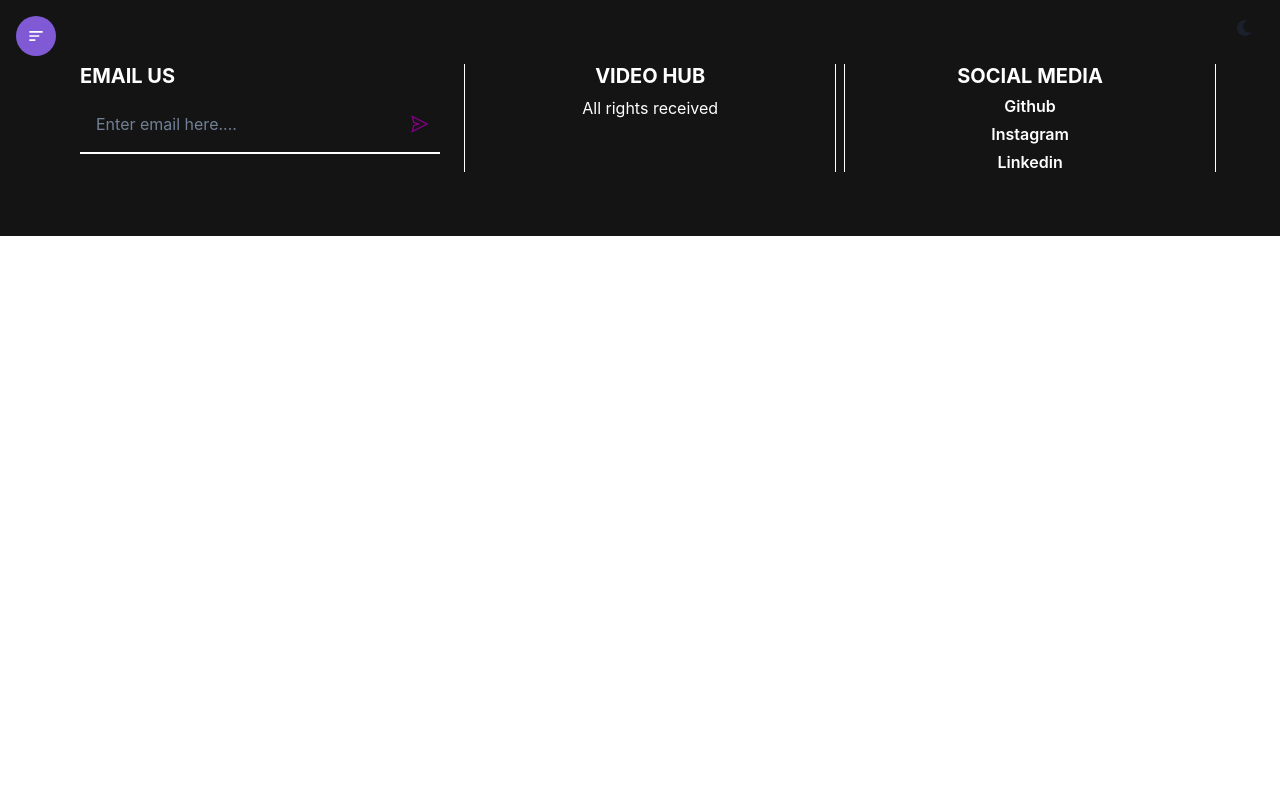
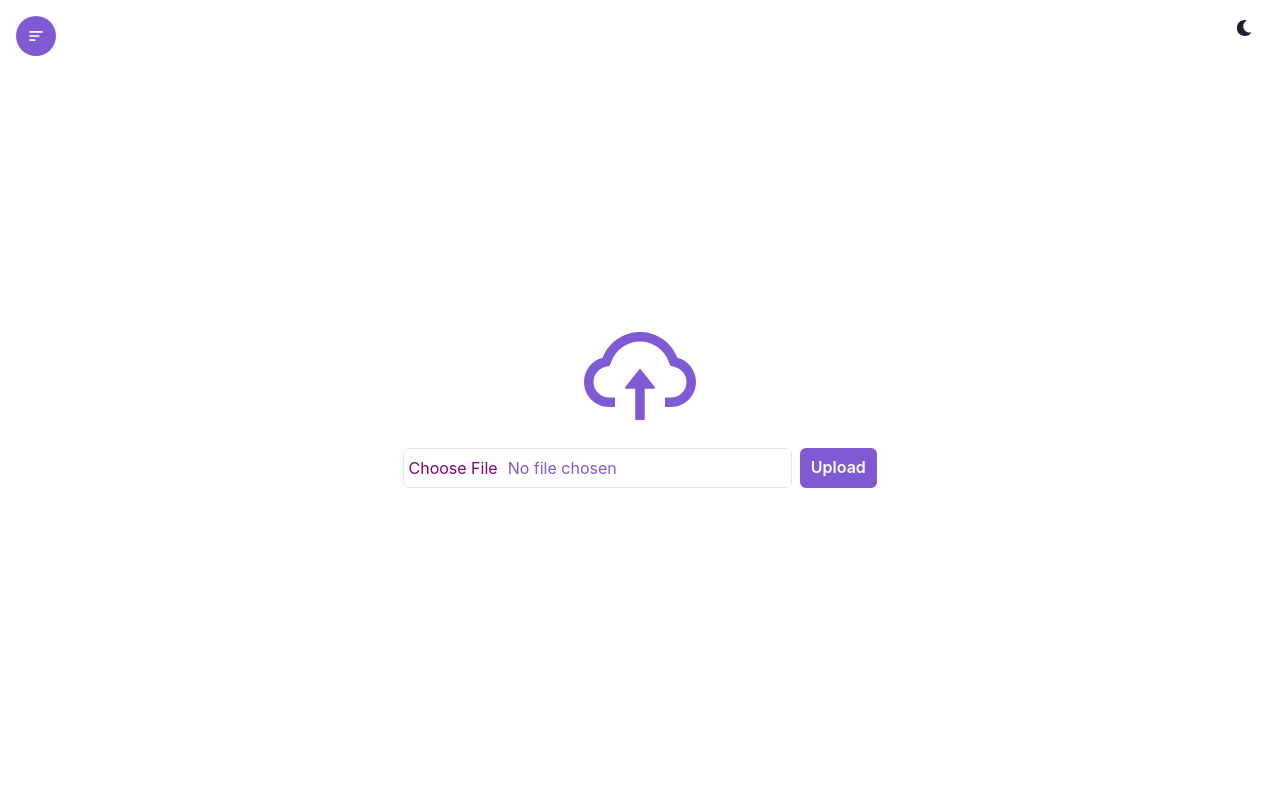
Before and after one commit to faisalCode10/React-video-Hub, a React (Create React App) app: page /Upload in a window 1280 px wide. Shown: the top 800 px of the page. Built offline with nearby package versions, Linux system fonts and the light colour scheme.

Commit message:
Upload done

```diff
--- a/src/App.js
+++ b/src/App.js
@@ -3,6 +3,7 @@
 import Footer from './Components/Footer'
 import Header from './Components/Header'
 import Home from './Components/Home'
+import Upload from './Components/Upload'
 import Videos from './Components/Videos'
 const App = () => {
   return (
@@ -12,6 +13,7 @@
         <Routes>
           <Route path='/' element={<Home />}/>
           <Route path='/videos' element={<Videos />}/>
+          <Route path='/Upload' element={<Upload />}/>
         </Routes>
       </Router>
         <Footer />
--- /dev/null
+++ b/src/Components/Upload.jsx
@@ -0,0 +1,31 @@
+import { Button, Container, HStack, VStack, Input } from '@chakra-ui/react'
+import React from 'react'
+import {AiOutlineCloudUpload} from 'react-icons/ai'
+const Upload = () => {
+  return (
+    <Container maxW={'container.xl'} h={'100vh'} p={'16'}>
+        <VStack color={'purple.500'} h={"full"} justifyContent={"center"}>
+            <AiOutlineCloudUpload size={'10vmax'} />
+
+            <form>
+                <HStack>
+                    <Input  required type="file" css={{
+                        '&::file-selector-button':{
+                            border:'none',
+                            width:'cacl(100% + 3px)',
+                            height: '100%',
+                            marginLeft:'-18px',
+                            color:'purple',
+                            cursor:'pointer',
+                            backgroundColor:'white',
+                        },
+                    }} />
+                    <Button colorScheme={'purple'} type='submit'>Upload</Button>
+                </HStack>
+            </form>
+        </VStack>
+    </Container>
+  )
+}
+
+export default Upload
```
